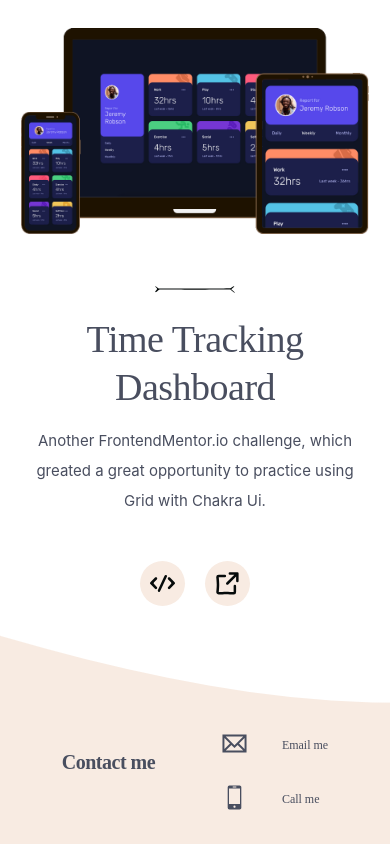
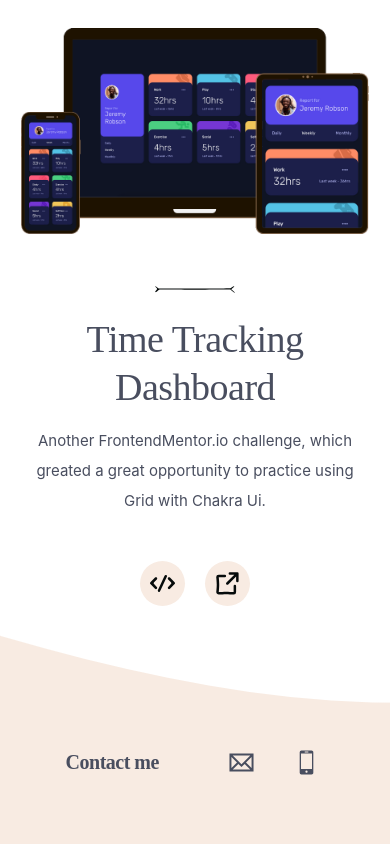
Before and after one commit to adriana-s-c/new-portfolio, a React (Create React App) app: page / in a window 390 px wide. Shown: the part 6269-7113 px from the top of the page. Built offline with nearby package versions, Linux system fonts and the light colour scheme; a web font is replaced by a local one.

Commit message:
Change Contact Component

```diff
--- a/src/components/Footer/index.module.css
+++ b/src/components/Footer/index.module.css
@@ -54,16 +54,16 @@
 
 .iconLight {
   fill: #494e5f;
-  width: 45px;
-  height: 45px;
+  width: 55px;
+  height: 55px;
 }
 .iconLight:hover {
   fill: white;
 }
 
 .iconDark {
-  width: 45px;
-  height: 45px;
+  width: 55px;
+  height: 55px;
   fill: #f1f1f1;
 }
 .iconDark:hover {
@@ -83,11 +83,26 @@
   border-radius: 4px;
   content: "Copied!";
   bottom: 50px;
-  left: calc((100% - 160px) / 2);
   position: absolute;
   padding: 10px;
   text-align: center;
   opacity: 1;
+  transition: opacity 1s linear;
+  -webkit-transition: opacity 1s linear;
+  -moz-transition: opacity 1s linear;
+  -o-transition: opacity 1s linear;
+}
+
+.copiedAlertHiddenEmail {
+  background: #494e5f;
+  color: #f8ebe2;
+  border-radius: 4px;
+  content: "Copied!";
+  bottom: 50px;
+  position: absolute;
+  padding: 10px;
+  text-align: center;
+  opacity: 0;
   transition: opacity 1s linear;
   -webkit-transition: opacity 1s linear;
   -moz-transition: opacity 1s linear;
@@ -100,27 +115,10 @@
   border-radius: 4px;
   content: "Copied!";
   bottom: 50px;
-  right: 300px;
   position: absolute;
   padding: 10px;
   text-align: center;
   opacity: 1;
-  transition: opacity 1s linear;
-  -webkit-transition: opacity 1s linear;
-  -moz-transition: opacity 1s linear;
-  -o-transition: opacity 1s linear;
-}
-.copiedAlertHiddenEmail {
-  background: #494e5f;
-  color: #f8ebe2;
-  border-radius: 4px;
-  content: "Copied!";
-  bottom: 50px;
-  left: calc((100% - 160px) / 2);
-  position: absolute;
-  padding: 10px;
-  text-align: center;
-  opacity: 0;
   transition: opacity 1s linear;
   -webkit-transition: opacity 1s linear;
   -moz-transition: opacity 1s linear;
@@ -133,7 +131,6 @@
   border-radius: 4px;
   content: "Copied!";
   bottom: 50px;
-  right: 300px;
   position: absolute;
   padding: 10px;
   text-align: center;
@@ -150,12 +147,24 @@
   align-items: center;
 }
 
+.contactBox:nth-child(2) {
+  margin-left: 100px;
+}
+
 @media (max-width: 1000px) {
   .boxLight {
     background-position: -200px 20px;
   }
   .boxDark {
     background-position: -200px 20px;
+  }
+  .iconLight {
+    width: 45px;
+    height: 45px;
+  }
+  .iconDark {
+    width: 45px;
+    height: 45px;
   }
 }
 
@@ -178,7 +187,9 @@
 
 @media (max-width: 580px) {
   .textBox {
-    flex-direction: column;
-    margin-top: 20px;
+    flex-direction: row;
+  }
+  .contactBox:nth-child(2) {
+    margin-left: 30px;
   }
 }
--- a/src/components/Footer/index.tsx
+++ b/src/components/Footer/index.tsx
@@ -21,18 +21,13 @@ export function Footer() {
         <h3 className={styles.heading}>Contact me</h3>
         <div className={styles.textBox}>
           <div className={styles.contactBox}>
-            <a href="&#109;a&#105;l&#116;&#111;:&#115;&#108;&#97;&#98;&#111;&#115;&#122;&#97;&#100;&#114;&#105;&#97;&#110;&#97;&#64;&#103;&#109;&#97;&#105;&#108;&#46;&#99;&#111;&#109;">
-              <svg viewBox="0 0 32 32" className={iconMode}>
+            <svg
+              viewBox="0 0 32 32"
+              className={iconMode}
+              onClick={() => copyText("slaboszadriana@gmail.com", "email")}
+            >
               <path d="M5 24.225V7.776h22v16.447H5v.002zm3.011-1.815h15.978l-5.111-5.115L16 20.179l-2.877-2.883-5.112 5.114zm-1.216-1.275l5.077-5.09-5.077-5.065v10.155zm13.332-5.09l5.079 5.09V10.979l-5.079 5.066zm-4.126 1.588l8.022-8.027-16.045-.001 8.023 8.028z" />
             </svg>
-            </a>
-            <div>
-              <p
-                className={styles.text}
-                onClick={() => copyText("slaboszadriana@gmail.com", "email")}
-              >
-                Email me
-              </p>
             <div
               className={
                 copied === "email"
@@ -43,23 +38,15 @@ export function Footer() {
               Copied!
             </div>
           </div>
-          </div>
           <div className={styles.contactBox}>
-            <a href="tel:668954072">
             <svg
               viewBox="0 0 32 32"
               xmlns="http://www.w3.org/2000/svg"
               className={iconMode}
+              onClick={() => copyText("+48 668954072", "phone")}
             >
               <path d="M20.629 5h-9.257a1.6 1.6 0 0 0-1.601 1.603V25.4a1.6 1.6 0 0 0 1.601 1.601h9.257c.883 0 1.6-.718 1.6-1.601V6.603c0-.885-.717-1.603-1.6-1.603zm-6.247 1.023h3.302v.768h-3.302v-.768zm1.619 19.395a1.024 1.024 0 0 1-1.023-1.021 1.023 1.023 0 0 1 2.044 0c-.001.494-.46 1.021-1.021 1.021zm5.028-3.501H10.971V7.704h10.058v14.213z" />
             </svg>
-            </a>
-            <p
-              className={styles.text}
-              onClick={() => copyText("+48 668954072", "phone")}
-            >
-              Call me
-            </p>
             <div
               className={
                 copied === "phone"
```
Lines whose indentation alone changed are shown as unchanged.
